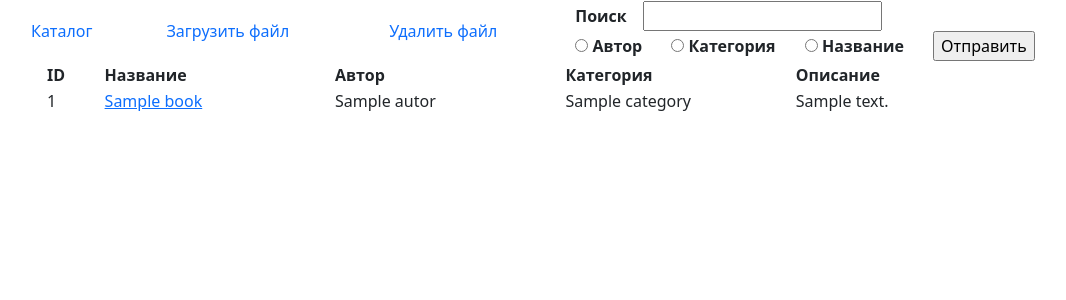
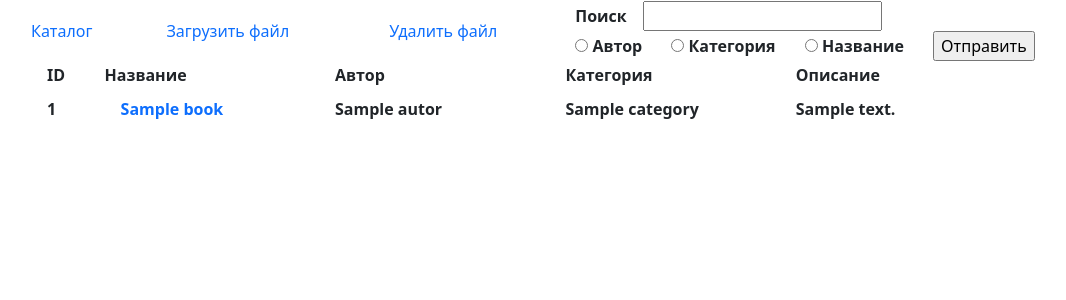
Before and after one commit to AnHumenny/library, a Python web app: template templates/search.html in a window 1280 px wide. Shown: the top 300 px of the page, without its empty margins (18-1084 px from the left). Run offline with Jinja, Linux system fonts and the light colour scheme; the template is opened without the code that fills it: most values are stand-ins (such as "Sample title", 1, 10 or a date in 2020); lists and menus that the app fills with data are empty.

Commit message:
correct css

```diff
--- a/templates/search.html
+++ b/templates/search.html
@@ -1,6 +1,6 @@
 {% include 'head.html' %}
 <body>
-<table class="main-table" id="main-table" align="center" width="90%">
+<table class="main-table" align="center" width="90%">
     <tr>
         <th class="title-table table-item" width="5%">ID</th>
         <th class="title-table table-item" width="20%">Название</th>
@@ -10,24 +10,24 @@
     </tr>
     {% for book in books %}
     <tr class="table-string">
-        <td class="title-table table-item" width="5%">
+        <th class="title-table table-item" width="5%">
             {{ book.id }}
-        </td>
-        <td class="title-table table-item" width="20%">
-            <a href="files/{{ book.hashed }}"> {{ book.title }} </a>
-        </td>
-        <td class="title-table table-item" width="20%">
+        </th>
+        <th class="title-table table-item" width="20%">
+            <a class="nav-link" href="files/{{ book.hashed }}"> {{ book.title }} </a>
+        </th>
+        <th class="title-table table-item" width="20%">
             {{ book.autor }}
-        </td>
-        <td class="title-table table-item" width="20%">
+        </th>
+        <th class="title-table table-item" width="20%">
             {{ book.category }}
-        </td>
-        <td class="title-table table-item" width="35%">
+        </th>
+        <th class="title-table table-item" width="35%">
             {{ book.describe }}
-        </td>
+        </th>
     </tr>
     {% endfor %}
-    <tr><td colspan="5" align="center"><br><br>
+    <tr><th colspan="5" align="center"><br><br>
         {{ err }}
-    </td></tr>
+    </th></tr>
 </table>
```
